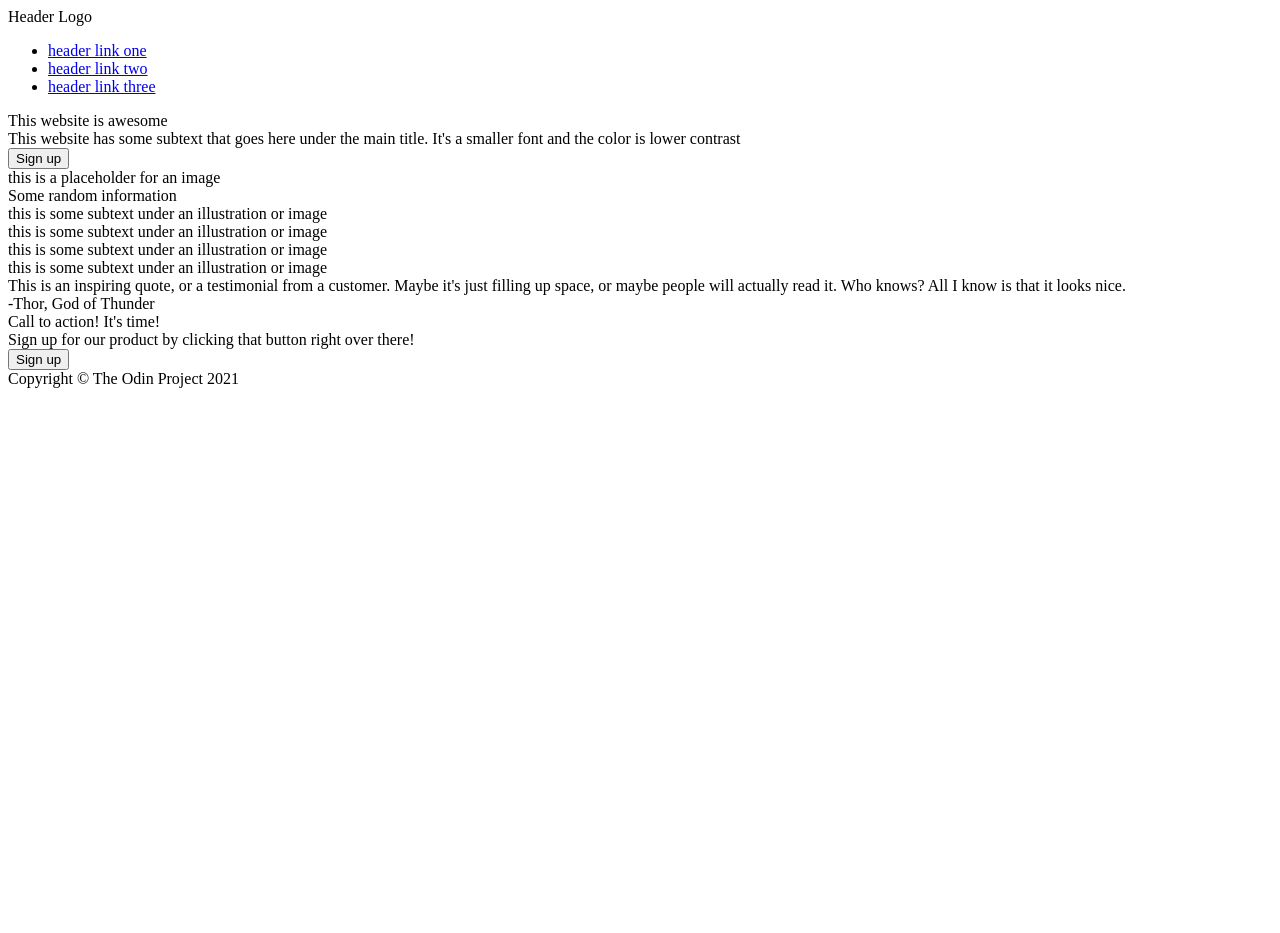
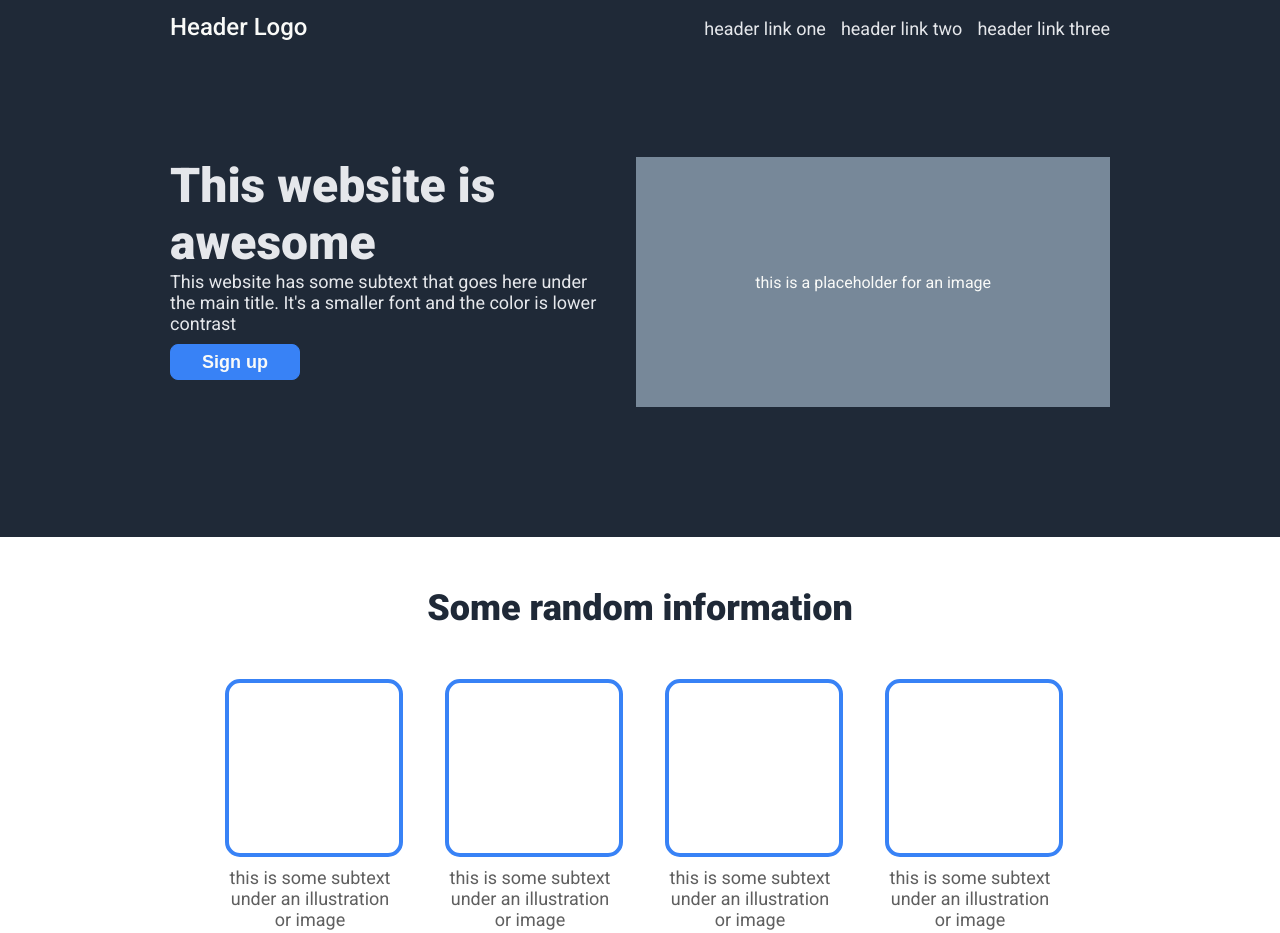
Before and after one commit to sandytek/Landing_Page, a plain HTML site: page index.html in a window 1280 px wide. Shown: the top 933 px of the page. Before the commit the page ends 800 px from the top, so only its background shows below. Drawn offline with Linux system fonts and the light colour scheme.

Commit message:
Complete Css portion of index page

```diff
--- a/index.html
+++ b/index.html
@@ -5,17 +5,22 @@
     <meta name="viewport" content="width=device-width, initial-scale=1.0">
     <title>Landing Page</title>
     <link rel="stylesheet" href="style.css">
+    <link rel="preconnect" href="https://fonts.googleapis.com">
+    <link rel="preconnect" href="https://fonts.gstatic.com" crossorigin>
+    <link href="https://fonts.googleapis.com/css2?family=Roboto:ital,wght@0,300;0,400;0,500;0,700;0,900;1,300&display=swap" rel="stylesheet">
 </head>
 <body>
+    <div class="header-container">
         <div class="header">
             <div class="header-logo">Header Logo</div>
-        <ul class="right links">
+            <ul class="right-links">
                 <li><a href="#">header link one</a></li>
                 <li><a href="#">header link two</a></li>
                 <li><a href="#">header link three</a></li>
             </ul>
         </div>
         <div class="container">
+            <div class="left-content">
                 <div class="title">
                 This website is awesome
                 </div>
@@ -25,22 +30,37 @@
                 <button class="sign-up">Sign up</button>
             </div>
             <div class="placeholder-box">this is a placeholder for an image</div>
-    <div class="content2">Some random information
-        <div class="card"></div>
-        <div class="text">this is some subtext under an illustration or image</div>
-        <div class="card"></div>
-        <div class="text">this is some subtext under an illustration or image</div>
-        <div class="card"></div>
-        <div class="text">this is some subtext under an illustration or image</div>
+        </div>
+    </div>
+    <div class="container2">
+        <div class="title2">Some random information</div>
+        <div class="content2">
+            <div class="info-2">
                 <div class="card"></div>
                 <div class="text">this is some subtext under an illustration or image</div>
             </div>
+            <div class="info-2">
+                <div class="card"></div>
+                <div class="text">this is some subtext under an illustration or image</div>
+            </div>
+            <div class="info-2">
+                <div class="card"></div>
+                <div class="text">this is some subtext under an illustration or image</div>
+            </div>
+            <div class="info-2">
+                <div class="card"></div>
+                <div class="text">this is some subtext under an illustration or image</div>
+            </div>
+         </div>
+    </div>
     <div class="quote-box">
+        <div class="content3">
             <div class="quote">This is an inspiring quote, or a testimonial from a customer. Maybe it's just filling up space, or maybe people will actually read it. Who knows? All I know is that it looks nice.</div>
             <div class="quote-subtext">-Thor, God of Thunder</div>
         </div>
+    </div>
     <div class="modal">
-        <div class="container">
+        <div class="container3">
             <div class="modal-title">Call to action! It's time!</div>
             <div class="modal-subtext">Sign up for our product by clicking that button right over there!</div>
         </div>
--- a/style.css
+++ b/style.css
@@ -0,0 +1,191 @@
+
+body {
+    font-family: 'Roboto', sans-serif;
+    margin: 0;
+}
+.header-container {
+    padding-bottom: 30px;
+    background-color: #1F2937;
+}
+.header {
+    display: flex;
+    padding: 0 70px;
+    margin: 0 100px;
+    align-items: baseline;
+
+}
+
+.header-logo {
+    font-size: 24px;
+    font-weight: 500;
+    color: #F9FAF8;
+}
+
+a {
+    text-decoration: none;
+    font-size: 18px;
+    font-weight: 400;
+    color: #E5E7EB;
+}
+
+ul {
+    list-style-type: none;
+}
+
+.right-links {
+    display: flex;
+    margin-left: auto;
+    gap: 15px;
+    font-size: 18px;
+    color: #E5E7EB;
+}
+.container {
+    display: flex;
+    padding: 0 70px;
+    margin: 100px;
+    justify-content: center;
+
+}
+.left-content {
+    box-sizing: border-box;
+    width: 450px;
+    text-wrap: wrap;
+    margin-right: 40px;
+}
+
+.title {
+    font-size: 48px;
+    font-weight: 800;
+    color: #E5E7EB;
+}
+
+.subtext {
+    font-size: 18px;
+    font-weight: 400;
+    color: #E5E7EB;
+}
+
+.sign-up {
+font-size: 18px;
+font-weight: 600;
+margin-top: 10px;
+background-color: #3882f6;
+color: #F9FAF8;
+border-radius: 8px;
+height: 36px;
+width: 130px;
+border: 1px solid #3882f6;
+}
+
+.placeholder-box {
+    display: flex;
+    color: #F9FAF8;
+    width: 500px;
+    height: 250px;
+    background-color: lightslategray;
+    align-items: center;
+    justify-content: center;
+}
+
+.title2 {
+    font-size: 36px;
+    font-weight: 800;
+    color: #1F2937;
+    margin: 50px 0;
+    text-align: center;
+}
+
+.container2 {
+    background-color: white;
+    margin-bottom: 100px;
+}
+
+.card {
+    border: 4px solid #3882f6;
+    border-radius: 15px;
+    height: 170px;
+    width: 170px;
+}
+.text {
+    color:  #5f5f5f;
+    font-size: 18px;
+    font-weight: 400;
+    text-align: center;
+    margin-top: 10px;
+}
+
+.content2 {
+    display: flex;
+    gap: 50px;
+    justify-content: center;
+}
+
+.info-2 {
+    max-width: 170px;
+}
+
+.quote-box {
+    display: flex;
+    justify-content: center;
+    background-color: #E5E7EB;
+    padding: 120px 0;
+}
+.quote {
+    font-size: 36px;
+    font-weight: 300;
+    font-style: italic;
+    max-width: 790px;
+}
+
+.quote-subtext {
+    font-size: 24px;
+    font-weight: 800;
+    text-align: end;
+}
+
+.modal {
+    display: flex;
+    justify-content: space-between;
+    align-items: center;
+    box-sizing: border-box;
+    width: 1000px;
+    height: 150px;
+    border-radius: 10px;
+    background-color: #3882f6;
+    margin: 100px auto;
+    padding: 40px 120px;
+}
+
+.modal-title {
+    font-size: 24px;
+    font-weight: 600;
+    color: #F9FAF8;
+}
+
+.modal-subtext {
+    font-size: 18px;
+    font-weight: 300;
+    color: #F9FAF8;
+}
+
+.modal-button {
+font-size: 18px;
+font-weight: 600;
+background-color: #3882f6;
+color: #F9FAF8;
+border-radius: 8px;
+height: 36px;
+width: 130px;
+border: 3px solid #F9FAF8;
+}
+
+.footer {
+    display: flex;
+    background-color: #1F2937;
+    padding: 40px;
+    color: #F9FAF8;
+    font-size: 18px;
+    font-weight: 400;
+    justify-content: center;
+    align-items: center;
+}
```
Lines whose indentation alone changed are shown as unchanged.
